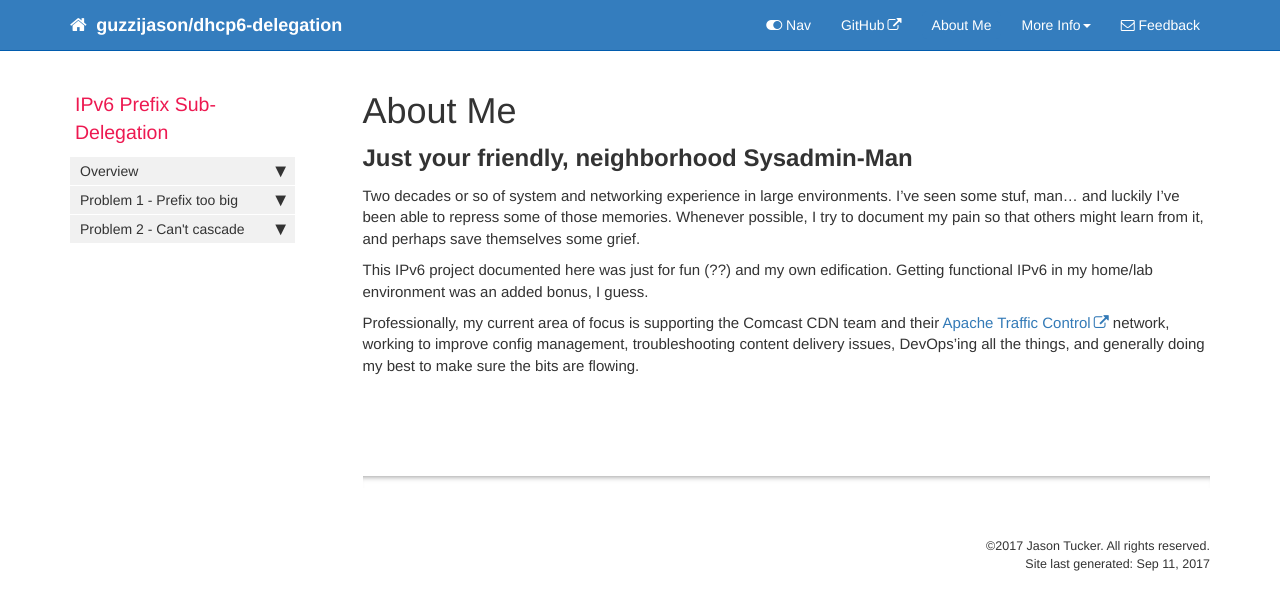
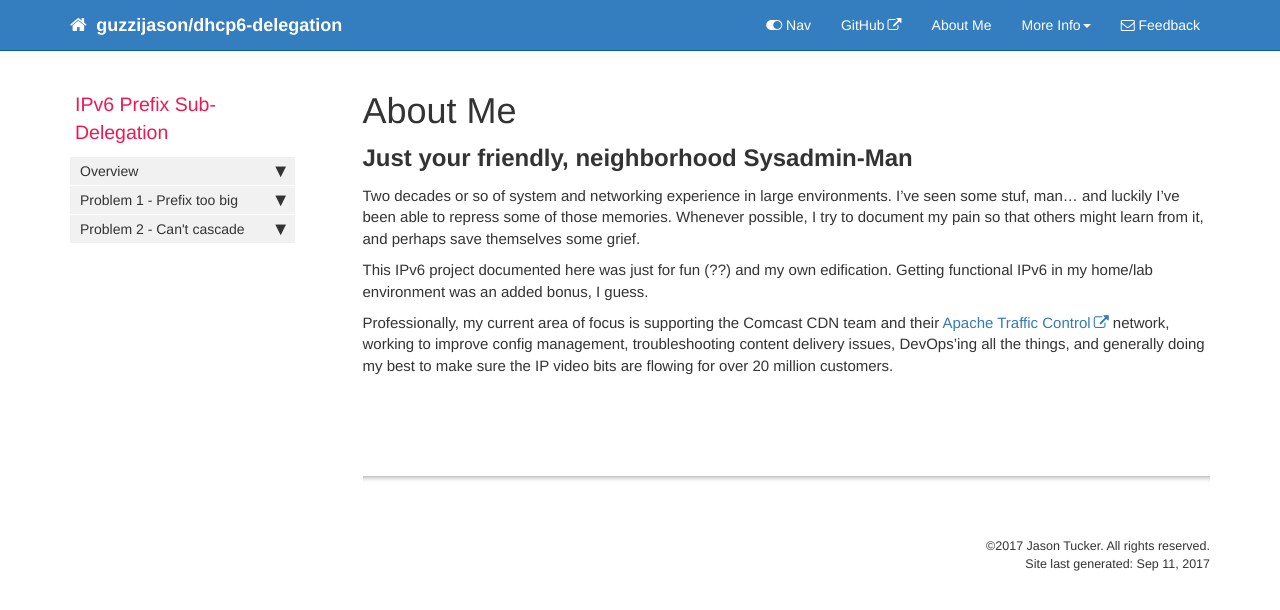
Before and after one commit to guzzijason/dhcp6-delegation, a Jekyll site: the page built from about.md, in a window 1280 px wide. Shown: the top 610 px of the page. Built offline with Jekyll 4.4.1, drawn with Linux system fonts in a browser that asks for light colours; nearby versions of some CDN libraries; comment, search, counter and statistics services are not loaded.

Commit message:
small edit

```diff
--- a/about.md
+++ b/about.md
@@ -16,4 +16,4 @@ Two decades or so of system and networking experience in large environments. I'v
 
 This IPv6 project documented here was just for fun (??) and my own edification. Getting functional IPv6 in my home/lab environment was an added bonus, I guess.
 
-Professionally, my current area of focus is supporting the Comcast CDN team and their [Apache Traffic Control](http://trafficcontrol.apache.org/) network, working to improve config management, troubleshooting content delivery issues, DevOps'ing all the things, and generally doing my best to make sure the bits are flowing.
+Professionally, my current area of focus is supporting the Comcast CDN team and their [Apache Traffic Control](http://trafficcontrol.apache.org/) network, working to improve config management, troubleshooting content delivery issues, DevOps'ing all the things, and generally doing my best to make sure the IP video bits are flowing for over 20 million customers.
```
